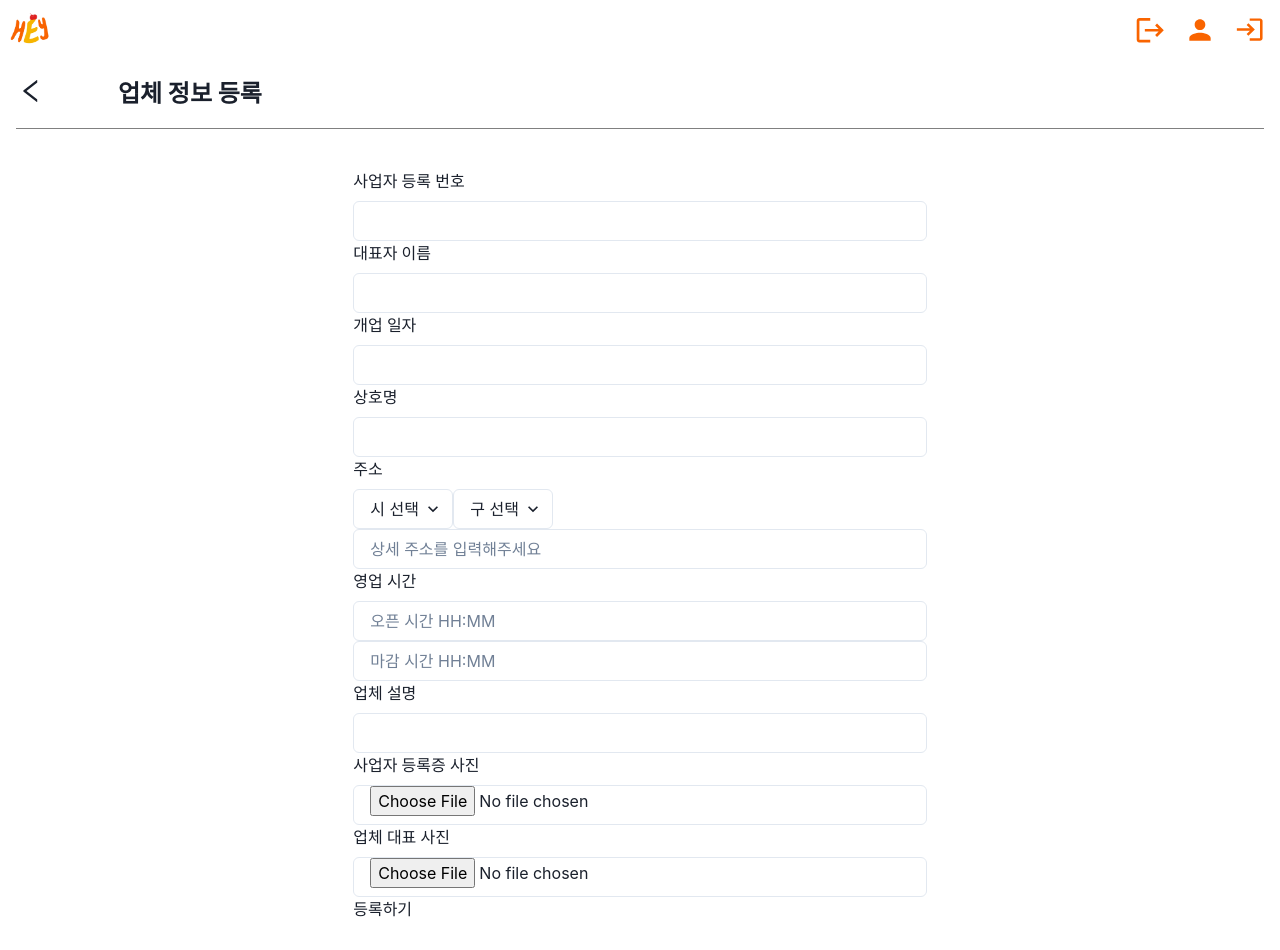
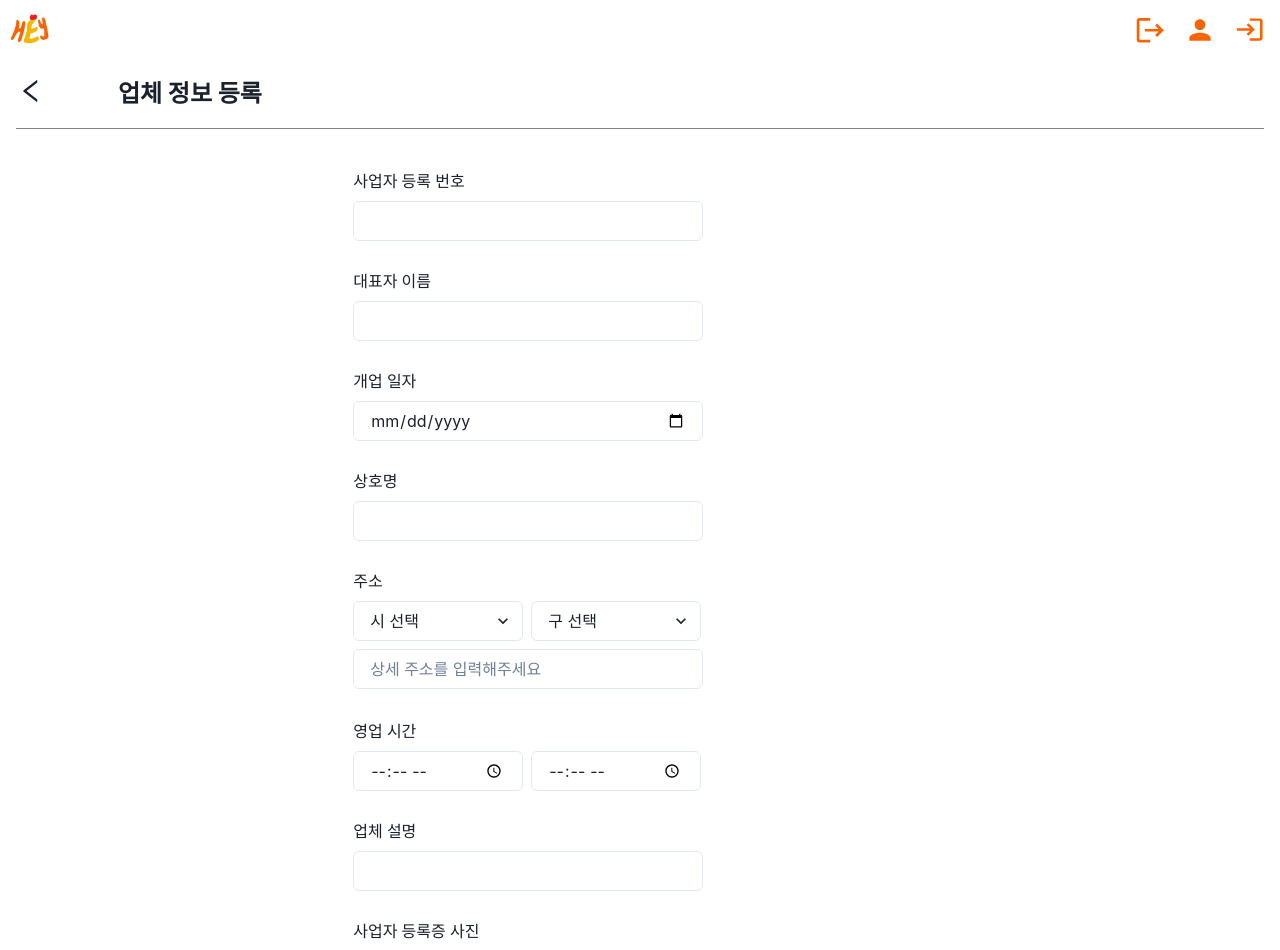
Before and after one commit to prgrms-web-devcourse/team-7sung-heycake-fe, a Next.js app: page /mypage/enrollment in a window 1280 px wide. Shown: the top 950 px of the page. Before the commit the page ends 921 px from the top, so only its background shows below. Built offline with nearby package versions, Linux system fonts and the light colour scheme.

Commit message:
feat: validation 추가

```diff
--- a/components/Mypage/enrollmentForm.tsx
+++ b/components/Mypage/enrollmentForm.tsx
@@ -1,7 +1,17 @@
 /* eslint-disable react/jsx-props-no-spreading */
-import { FormControl, FormLabel, Input, Select } from '@chakra-ui/react';
+import {
+  Button,
+  FormControl,
+  FormLabel,
+  Input,
+  Select,
+} from '@chakra-ui/react';
 import styled from '@emotion/styled';
 import { SubmitHandler, useForm } from 'react-hook-form';
+
+import ERROR_MESSAGES from '@/constants/errorMessages';
+
+const { CHECK_BUSINESS_NUMBER, CHECK_OWNER_NAME } = ERROR_MESSAGES;
 
 type Inputs = {
   businessNumber: string;
@@ -22,105 +32,145 @@ export default function EnrollmentForm() {
   const {
     register,
     handleSubmit,
-    watch,
     formState: { errors },
   } = useForm<Inputs>();
   const onSubmit: SubmitHandler<Inputs> = (data) => console.log(data);
 
   return (
     <Form onSubmit={handleSubmit(onSubmit)}>
-      <FormControl>
+      <FormControl height={100} width={350}>
         <FormLabel>사업자 등록 번호</FormLabel>
-        <Input required type="text" {...register('businessNumber')} />
+        <Input
+          type="text"
+          {...register('businessNumber', {
+            required: true,
+            minLength: 10,
+            maxLength: 10,
+          })}
+        />
+        {errors.businessNumber && (
+          <ErrorSpan>{CHECK_BUSINESS_NUMBER}</ErrorSpan>
+        )}
       </FormControl>
-      <FormControl>
+      <FormControl height={100} width={350}>
         <FormLabel>대표자 이름</FormLabel>
-        <Input required type="text" {...register('ownerName')} />
+        <Input
+          type="text"
+          {...register('ownerName', {
+            required: true,
+            minLength: 2,
+            maxLength: 20,
+          })}
+        />
+        {errors.ownerName && <ErrorSpan>{CHECK_OWNER_NAME}</ErrorSpan>}
       </FormControl>
-      <FormControl>
+      <FormControl height={100} width={350}>
         <FormLabel>개업 일자</FormLabel>
-        <Input required type="text" {...register('openDate')} />
+        <Input type="date" {...register('openDate', { required: true })} />
       </FormControl>
-      <FormControl>
+      <FormControl height={100} width={350}>
         <FormLabel>상호명</FormLabel>
-        <Input required type="text" {...register('phoneNumber')} />
+        <Input type="text" {...register('phoneNumber', { required: true })} />
       </FormControl>
-      <FormControl>
+      <FormControl height={150} width={350}>
         <FormLabel>주소</FormLabel>
         <AddressDiv>
-          <Select required {...register('city')} width={100}>
-            <option selected value="">
-              시 선택
-            </option>
-            <option value="seoul">서울시</option>
+          <Select
+            {...register('city', { required: true })}
+            width={170}
+            marginRight={2}
+            marginBottom={2}
+            defaultValue=""
+          >
+            <option value="">시 선택</option>
+            <option value="서울시">서울시</option>
           </Select>
-          <Select required {...register('district')} width={100}>
-            <option selected value="">
-              구 선택
-            </option>
-            <option value="seoul">강남구</option>
-            <option value="seoul">강동구</option>
-            <option value="seoul">강서구</option>
-            <option value="seoul">강북구</option>
-            <option value="seoul">관악구</option>
-            <option value="seoul">광진구</option>
-            <option value="seoul">구로구</option>
-            <option value="seoul">금천구</option>
-            <option value="seoul">노원구</option>
-            <option value="seoul">동대문구</option>
-            <option value="seoul">도봉구</option>
-            <option value="seoul">동작구</option>
-            <option value="seoul">마포구</option>
-            <option value="seoul">서대문구</option>
-            <option value="seoul">성동구</option>
-            <option value="seoul">성북구</option>
-            <option value="seoul">서초구</option>
-            <option value="seoul">송파구</option>
-            <option value="seoul">영등포구</option>
-            <option value="seoul">용산구</option>
-            <option value="seoul">양천구</option>
-            <option value="seoul">은평구</option>
-            <option value="seoul">종로구</option>
-            <option value="seoul">중구</option>
-            <option value="seoul">중랑구</option>
+          <Select
+            defaultValue=""
+            {...register('district', { required: true })}
+            width={170}
+          >
+            <option value="">구 선택</option>
+            <option value="강남구">강남구</option>
+            <option value="강동구">강동구</option>
+            <option value="강서구">강서구</option>
+            <option value="강북구">강북구</option>
+            <option value="관악구">관악구</option>
+            <option value="광진구">광진구</option>
+            <option value="구로구">구로구</option>
+            <option value="금천구">금천구</option>
+            <option value="노원구">노원구</option>
+            <option value="동대문구">동대문구</option>
+            <option value="도봉구">도봉구</option>
+            <option value="동작구">동작구</option>
+            <option value="마포구">마포구</option>
+            <option value="서대문구">서대문구</option>
+            <option value="성동구">성동구</option>
+            <option value="성북구">성북구</option>
+            <option value="서초구">서초구</option>
+            <option value="송파구">송파구</option>
+            <option value="영등포구">영등포구</option>
+            <option value="용산구">용산구</option>
+            <option value="양천구">양천구</option>
+            <option value="은평구">은평구</option>
+            <option value="종로구">종로구</option>
+            <option value="중구">중구</option>
+            <option value="중랑구">중랑구</option>
           </Select>
         </AddressDiv>
 
         <Input
           type="text"
-          required
           placeholder="상세 주소를 입력해주세요"
-          {...register('detailAddress')}
+          {...register('detailAddress', { required: true })}
         />
       </FormControl>
-      <FormControl>
+      <FormControl width={350} height={100}>
         <FormLabel>영업 시간</FormLabel>
         <Input
-          type="text"
-          required
-          placeholder="오픈 시간 HH:MM"
-          {...register('openTime')}
+          type="time"
+          {...register('openTime', { required: true })}
+          width={170}
+          marginRight={2}
         />
+
         <Input
-          type="text"
-          required
-          placeholder="마감 시간 HH:MM"
-          {...register('endTime')}
+          type="time"
+          {...register('endTime', { required: true })}
+          width={170}
         />
       </FormControl>
-      <FormControl>
+      <FormControl height={100} width={350}>
         <FormLabel>업체 설명</FormLabel>
-        <Input type="text" required {...register('description')} />
+        <Input type="text" {...register('description', { required: true })} />
       </FormControl>
-      <FormControl>
+      <FormControl height={100} width={350}>
         <FormLabel>사업자 등록증 사진</FormLabel>
-        <Input type="file" required {...register('businessLicenseImage')} />
+        <Input
+          type="file"
+          {...register('businessLicenseImage', { required: true })}
+          padding={1}
+        />
       </FormControl>
-      <FormControl>
+      <FormControl height={100} width={350}>
         <FormLabel>업체 대표 사진</FormLabel>
-        <Input type="file" required {...register('marketImage')} />
+        <Input
+          type="file"
+          {...register('marketImage', { required: true })}
+          padding={1}
+        />
       </FormControl>
-      <button type="submit">등록하기</button>
+      <Button
+        type="submit"
+        width={350}
+        padding={1}
+        bg="hey.lightOrange"
+        fontSize="1.3rem"
+        marginBottom={10}
+        _hover={{ bg: 'hey.sub' }}
+      >
+        등록하기
+      </Button>
     </Form>
   );
 }
@@ -132,3 +182,8 @@ const Form = styled.form`
 const AddressDiv = styled.div`
   display: flex;
 `;
+
+const ErrorSpan = styled.span`
+  color: red;
+  font-size: 8px;
+`;
--- /dev/null
+++ b/constants/errorMessages.ts
@@ -0,0 +1,6 @@
+const ERROR_MESSAGES = {
+  CHECK_BUSINESS_NUMBER: '* 10자리 수를 올바르게 입력해주세요.',
+  CHECK_OWNER_NAME: '* 올바른 이름을 작성해주세요.',
+};
+
+export default ERROR_MESSAGES;
```
